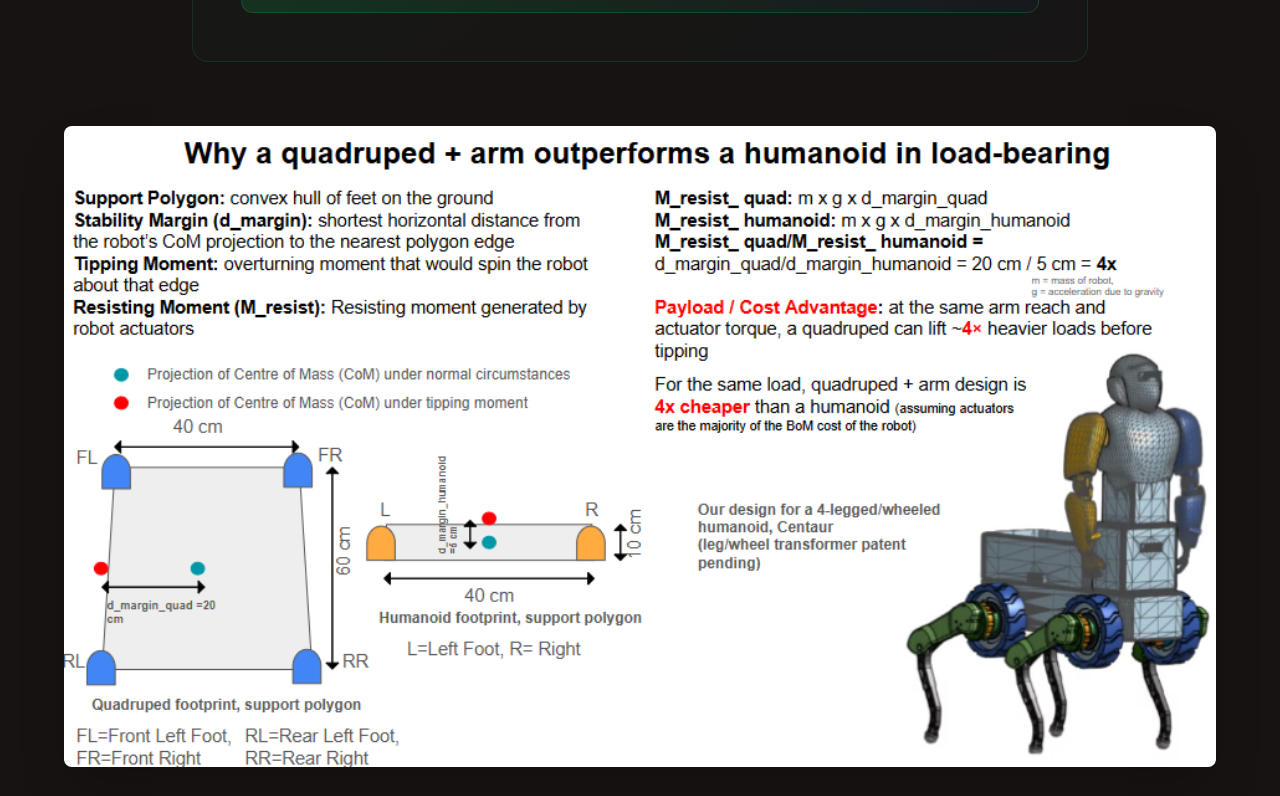
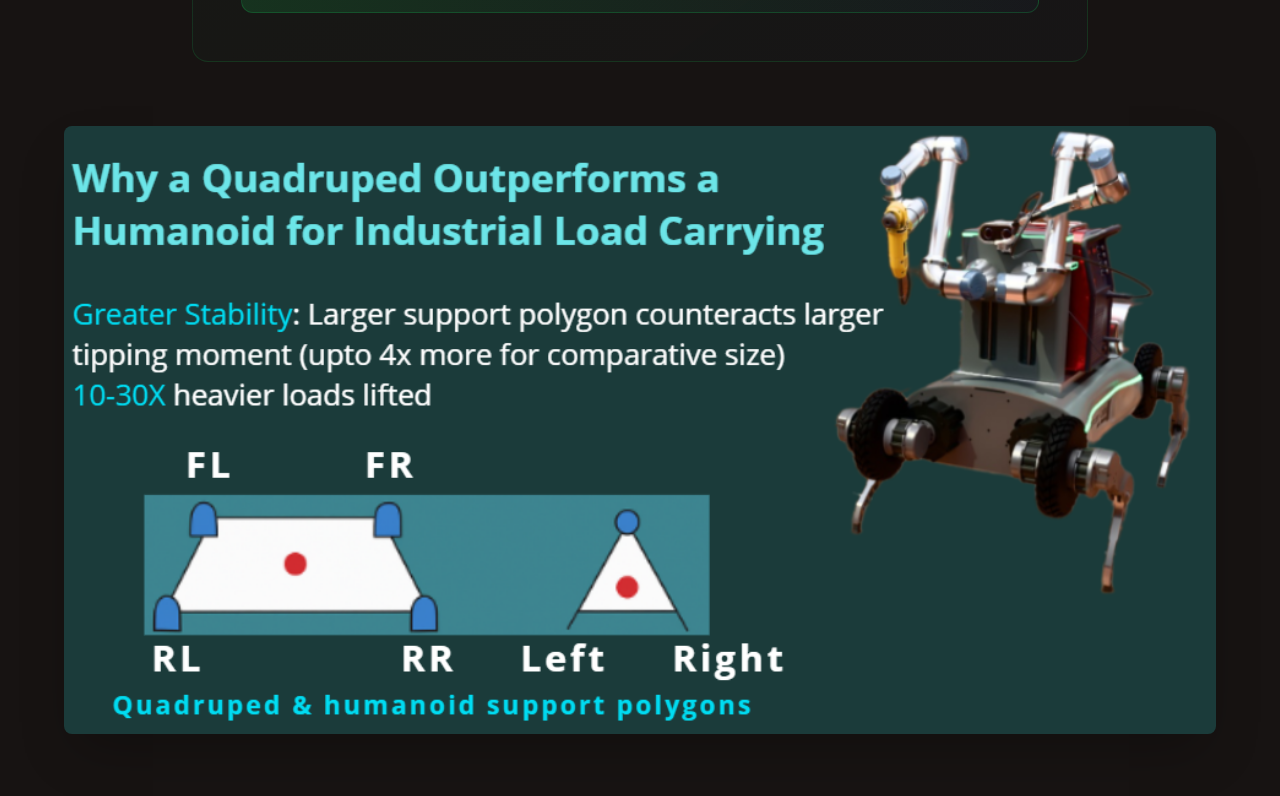
Before and after one commit to jaychak/rainier-web-forge-39, a React (Vite) app: page / in a window 1280 px wide. Shown: the part 1780-2576 px from the top of the page. Built offline with nearby package versions, Linux system fonts and the light colour scheme.

Commit message:
Update 'Breaking Physical Limitations' section
Replaced the existing image in the 'Breaking Physical Limitations' section with the provided image.

```diff
--- a/src/components/SolutionSection.tsx
+++ b/src/components/SolutionSection.tsx
@@ -80,8 +80,8 @@ export const SolutionSection = () => {
 
         <div className="max-w-6xl mx-auto">
           <img
-            src="/lovable-uploads/c0bcc0cd-4b50-40d4-8239-a4fc0b392506.png"
-            alt="Physics comparison showing quadruped vs humanoid support polygon and load-bearing capabilities"
+            src="/lovable-uploads/5ce270f4-5558-4bbc-8b22-178e2d548355.png"
+            alt="Why a Quadruped Outperforms a Humanoid for Industrial Load Carrying - Greater stability and larger support polygon"
             className="w-full h-auto rounded-lg shadow-2xl"
           />
         </div>
```
Also changed, not shown: public/lovable-uploads/5ce270f4-5558-4bbc-8b22-178e2d548355.png (added).
